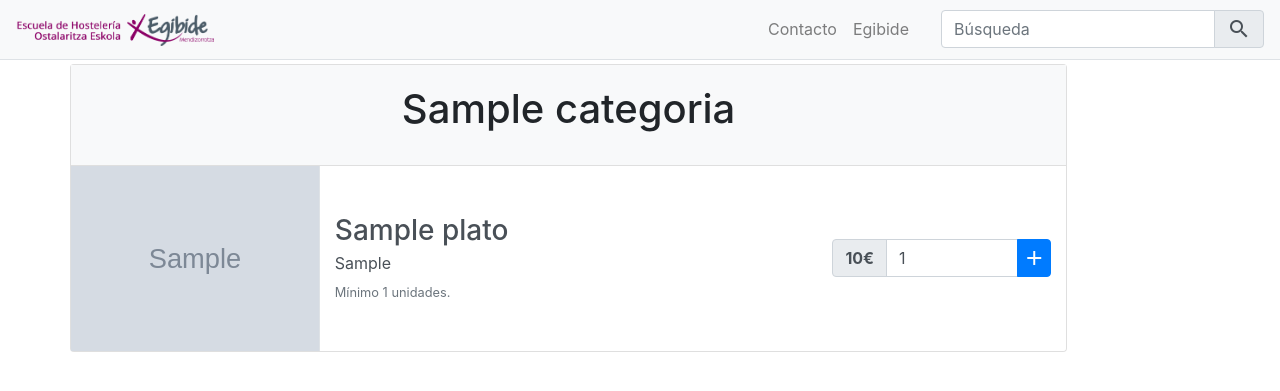
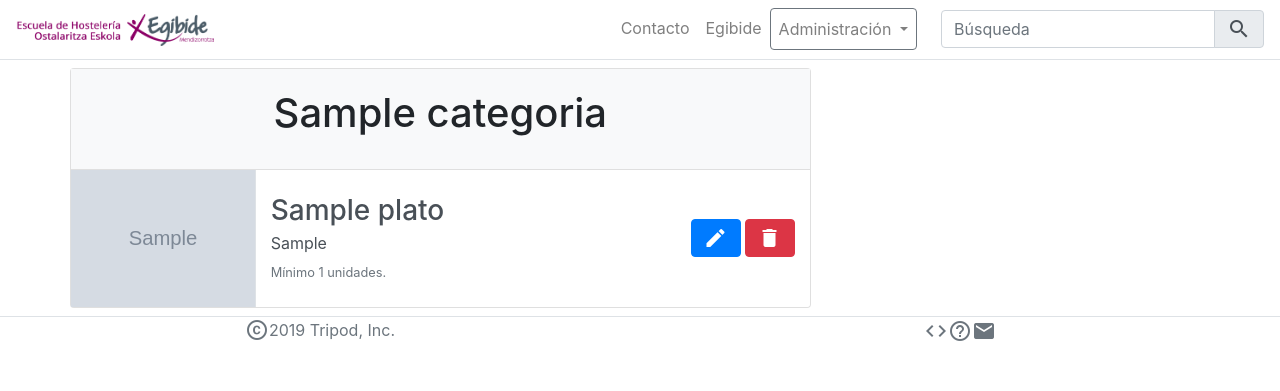
Before and after one commit to tripod-egibide/reto3, a PHP site: page /index.php in a window 1280 px wide. Shown: the top 391 px of the page. Run offline with PHP 8.4, Linux system fonts and the light colour scheme; the visitor is signed in with stand-in values (Sample User, id 1); tables that the repository leaves empty hold one stand-in row (values such as "Sample post"); grey boxes marked "Sample" are stand-in pictures; some libraries are stand-ins or nearby versions.

Commit message:
correcciones varias y enorme progreso en indexView

```diff
--- a/core/twig.php
+++ b/core/twig.php
@@ -4,5 +4,9 @@ function twig()
     require_once __DIR__ . "/../vendor/autoload.php";
 
     $loader = new Twig_Loader_Filesystem(__DIR__ . '/../view/');
-    return new Twig_Environment($loader);
+    $twig =  new Twig_Environment($loader);
+    if (isset($_SESSION["administrador"])) {
+        $twig->addGlobal('administrador', $_SESSION["administrador"]);
+    }
+    return $twig;
 }
--- a/model/Categoria.php
+++ b/model/Categoria.php
@@ -20,7 +20,7 @@ class Categoria
 
     public static function getAll()
     {
-        return connection()->query("SELECT * FROM Categoria")->fetchAll();
+        return connection()->query("SELECT * FROM Categoria ")->fetchAll();
     }
 
     /**
--- a/model/TipoVenta.php
+++ b/model/TipoVenta.php
@@ -1,10 +1,4 @@
 <?php
-/**
- * Created by PhpStorm.
- * User: v6222
- * Date: 21/01/2019
- * Time: 8:59
- */
 
 class TipoVenta
 {
--- a/view/indexView.twig
+++ b/view/indexView.twig
@@ -9,8 +9,8 @@ Catálogo
 {# prototipo, no funciona nada #}
 
 {# navbar #}
-<nav class="navbar navbar-expand-lg navbar-light bg-light sticky-top mb-1 border-bottom">
-    <a class="navbar-brand" href="#"><img src="/reto3/img/logo-restaurant.png" alt="Egibide Hostelería" height=32px></a>
+<nav class="navbar navbar-expand-lg navbar-light bg-white sticky-top mb-2 border-bottom">
+    <a class="navbar-brand" href="/reto3/"><img src="/reto3/img/logo-restaurant.png" alt="Egibide Hostelería" height=32px></a>
     <button class="navbar-toggler" type="button" data-toggle="collapse" data-target="#navbarCollapse" aria-controls="navbarCollapse"
         aria-expanded="false" aria-label="Toggle navigation">
         <span class="navbar-toggler-icon"></span>
@@ -26,14 +26,17 @@ Catálogo
             </li>
             {% if administrador %}
             <li class="nav-item dropdown">
-                <a class="nav-link dropdown-toggle" href="#" id="navbarDropdown" role="button" data-toggle="dropdown"
+                <a class="nav-link dropdown-toggle btn btn-outline-secondary" href="#" id="navbarDropdown" role="button" data-toggle="dropdown"
                     aria-haspopup="true" aria-expanded="false">
                     Administración
                 </a>
                 <div class="dropdown-menu" aria-labelledby="navbarDropdown">
+                    <a class="dropdown-item" href="#" id="ver-pedidos">Ver pedidos</a>
                     <a class="dropdown-item" href="#" id="nuevo-plato">Nuevo plato</a>
+                    <a class="dropdown-item" href="#" id="nuevo-administrador">Nuevo administrador</a>
                     <div class="dropdown-divider"></div>
-                    <a class="dropdown-item" href="#" id="nuevo-administrador">Nuevo administrador</a>
+                    <a class="dropdown-item" href="#" id="cerrar-sesion">Cerrar sesión</a>
+
                 </div>
             </li>
             {% endif %}
@@ -49,11 +52,9 @@ Catálogo
 
 <main class="container">
     <div class="row">
-
-        {# cuerpo #}
+        {# catalogo #}
         <div class="card">
             {% for categoria in categorias %}
-
             <div class="card-body bg-light">
                 <h1 class="card-title text-center">{{ categoria.nombre }}</h5>
             </div>
@@ -68,13 +69,21 @@ Catálogo
                         {# habrá que ajustar la siguiente línea cuando manejemos el tipo de unidad #}
                         <small class="text-muted">Mínimo {{ plato.unidadesMinimas }} unidades.</small>
                     </div>
-                    {# lo siguiente deberá estar controlado por un if que verifique si el usuario actual es el
-                    administrador, y dependiendo de eso mostrar controles diferentes #}
+
                     <div class="col-3 d-flex align-items-center justify-content-end">
+                        {% if administrador %}
+                        <form class="mr-1 editar-plato" method="post">
+                            <input type="hidden" name="idPlato" value={{ plato.idPlato }}>
+                            <button class="btn btn-primary" type="submit"><i class="material-icons align-bottom">edit</i></button>
+                        </form>
+                        <form class="eliminar-plato" method="post">
+                            <input type="hidden" name="idPlato" value={{ plato.idPlato }}>
+                            <button class="btn btn-danger" type="submit"><i class="material-icons align-bottom">delete</i></button>
+                        </form>
+                        {% else %}
                         <form class="input-group">
                             <div class="input-group-prepend">
-                                <span class="input-group-text" style="min-width: 50px"><strong class="mx-auto">{{
-                                        plato.precio }}€</strong></span>
+                                <span class="input-group-text" style="min-width: 50px"><strong class="mx-auto">{{plato.precio }}€</strong></span>
                             </div>
                             <input type="number" class="form-control" min={{ plato.unidadesMinimas }} value={{ plato.unidadesMinimas }}
                                 aria-describedby="inputGroup-sizing-lg">
@@ -83,15 +92,24 @@ Catálogo
                                 <button class="btn btn-primary py-0 px-1" type="submit"><i class="material-icons align-bottom">add</i></button>
                             </div>
                         </form>
+                        {% endif %}
                     </div>
+
                 </li>
                 {% endfor %}
             </ul>
-
             {% endfor %}
         </div>
-
-
     </div>
 </main>
+
+<footer class="d-flex text-muted border-top mt-2">
+    <p class="col d-flex justify-content-center align-items-center px-0 my-auto"><i class="material-icons">copyright</i> 2019 Tripod, Inc.</p>
+    <div class="col d-flex justify-content-center align-items-center px-0 my-auto">
+        <a href="https://github.com/tripod-egibide/reto3" target="_blank" class="text-muted"><i class="material-icons align-middle">code</i></a>
+        <a href="/Documentacion/Manual%20del%20Usuario.pdf" id="ayuda" target="_blank" class="text-muted"><i class="material-icons align-middle">help_outline</i></a>
+        <a id="email" href="mailto:tripod@tripod.com" class="text-muted"><i class="material-icons align-middle">email</i></a>
+    </div>
+</footer>
+
 {% endblock cuerpo %}
```
Also changed, not shown: controller/AdminController.php (+4 -5 lines).
